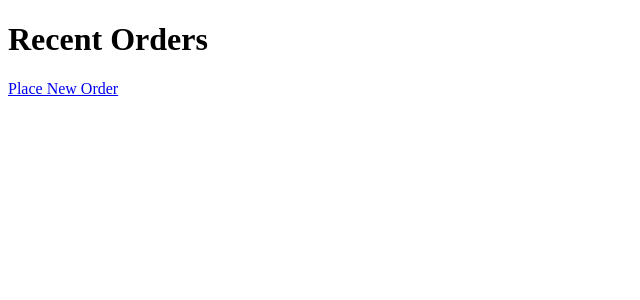
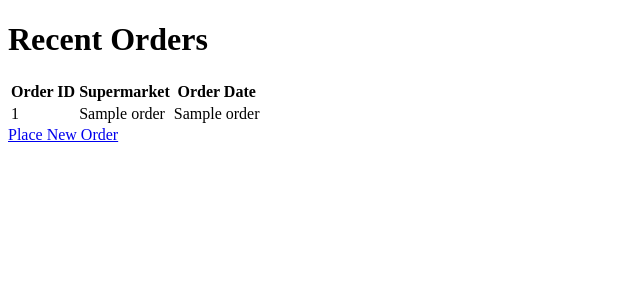
Before and after one commit to alikatgh/borgotsoi_logistics, a Flask app: template templates/index.html in a window 1280 px wide. Shown: the top 300 px of the page, without its empty margins (0-640 px from the left). Run offline with Flask 3, Linux system fonts and the light colour scheme; the template is opened without the code that fills it: most values are stand-ins (such as "Sample title", 1, 10 or a date in 2020).

Commit message:
html form

```diff
--- a/templates/index.html
+++ b/templates/index.html
@@ -2,12 +2,29 @@
 <html>
 <head>
     <title>Dumpling Logistics</title>
-    <link rel="stylesheet" href="{{ url_for('static', filename='main.css') }}">
 </head>
 <body>
     <h1>Recent Orders</h1>
+
     <table>
-        </table>
+        <thead>
+            <tr>
+                <th>Order ID</th>
+                <th>Supermarket</th>
+                <th>Order Date</th>
+            </tr>
+        </thead>
+        <tbody>
+            {% for order in orders %}
+            <tr>
+                <td>{{ order[0] }}</td>
+                <td>{{ order[1] }}</td>
+                <td>{{ order[2] }}</td>
+            </tr>
+            {% endfor %}
+        </tbody>
+    </table>
+
     <a href="{{ url_for('new_order') }}">Place New Order</a>
 </body>
 </html>
```
